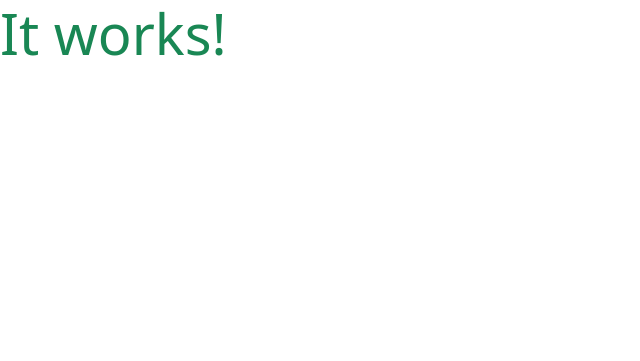
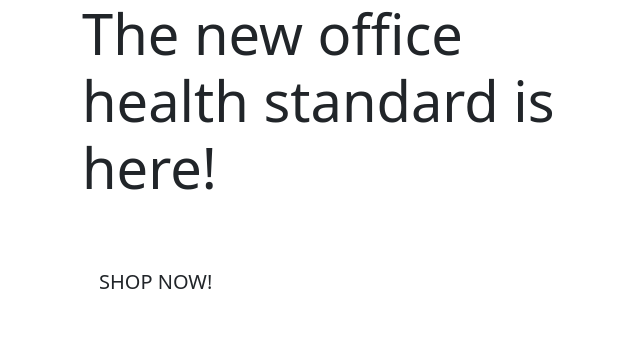
Before and after one commit to Adhartasdev/Theinovancelab, a Django app: page / in a window 1280 px wide. Shown: the top 361 px of the page, without its empty margins (0-640 px from the left). Run offline with Django 3.2, Linux system fonts and the light colour scheme; some libraries are stand-ins or nearby versions.

Commit message:
added homepage content

```diff
--- a/home/templates/home/index.html
+++ b/home/templates/home/index.html
@@ -1,9 +1,29 @@
 {% extends "base.html" %}
 {% load static %}
 
+{% block page_header %}
+<div class="container header-container">
+    <div class="row">
+        <div class="col">
+
+        </div>
+    </div>
+</div>
+{% endblock %}
+
 {% block content %}
-
-<h1 class= "display-4 text-success"> It works!</h1>
-
-
+<div class="container h-100">
+    <div class="row h-100">
+        <div class="col-7 col-md-6 my-auto">
+            <h1 class="display-4 logo-font text-green">
+                The new office health standard is here!
+            </h1>
+            <div class="my-5">
+                <h4>
+                    <a href="" class="shop-now-button btn btn-lg rounded-0 text-uppercase py-3">Shop Now!</a>
+                </h4>
+            </div>
+        </div>
+    </div>
+</div>
 {% endblock %}
```
